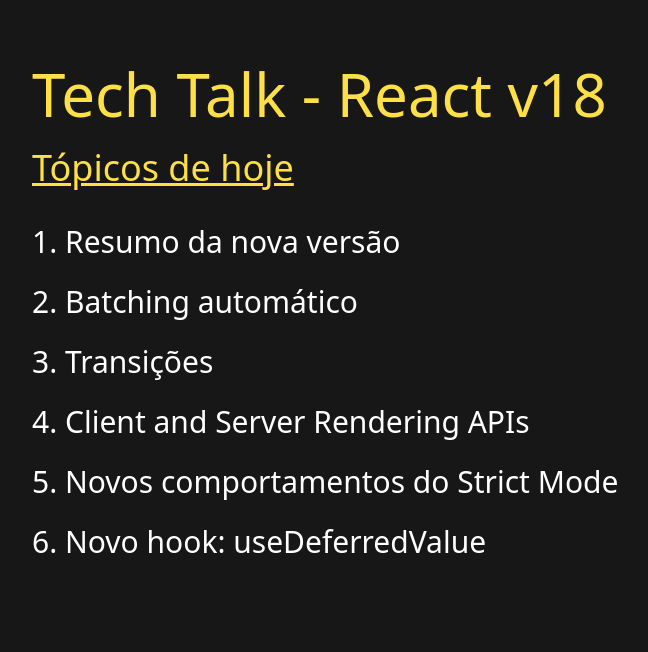
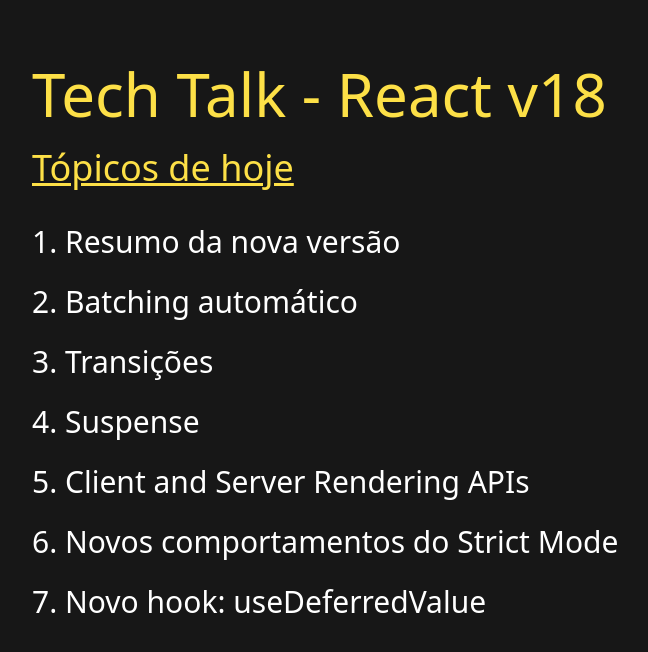
Before and after one commit to NaluFigueira/ReactV18Demo, a React (Create React App) app: page / in a window 1280 px wide. Shown: the top 652 px of the page, without its empty margins (32-680 px from the left). Built offline with nearby package versions, Linux system fonts and the light colour scheme.

Commit message:
Adding suspense to the topics

```diff
--- a/src/pages/Introduction/index.tsx
+++ b/src/pages/Introduction/index.tsx
@@ -13,6 +13,7 @@
 				<li>Resumo da nova versão</li>
 				<li>Batching automático</li>
 				<li>Transições</li>
+				<li>Suspense</li>
 				<li>Client and Server Rendering APIs</li>
 				<li>Novos comportamentos do Strict Mode</li>
 				<li>Novo hook: useDeferredValue</li>
```
